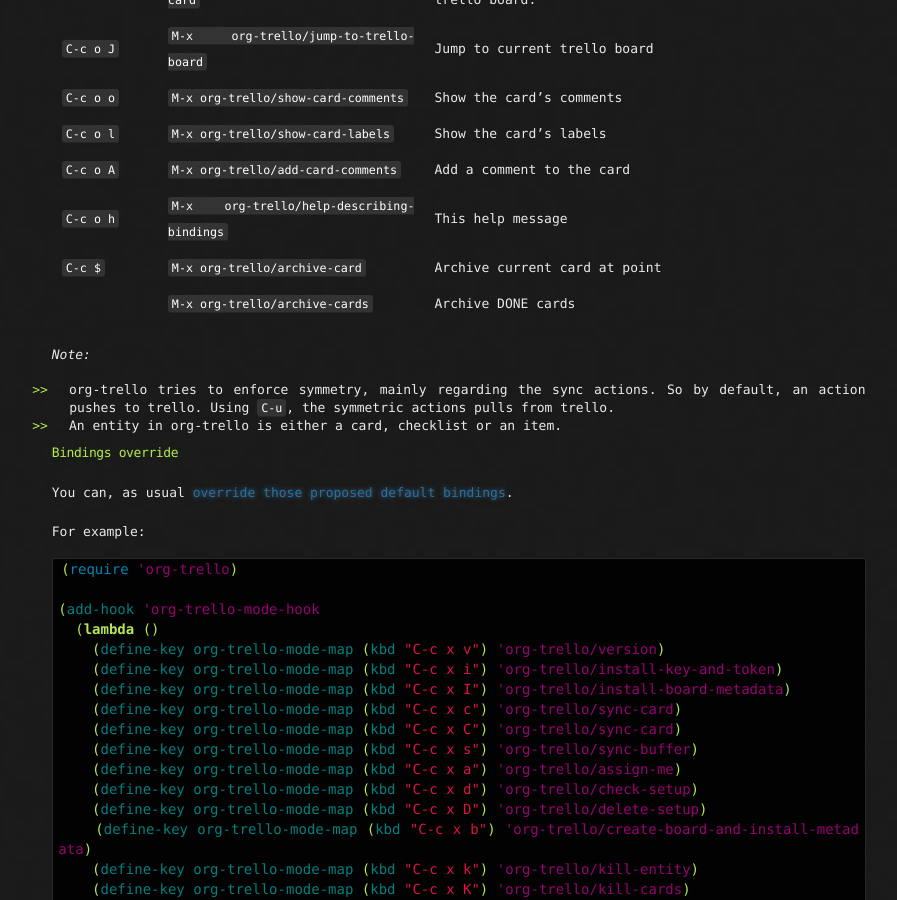
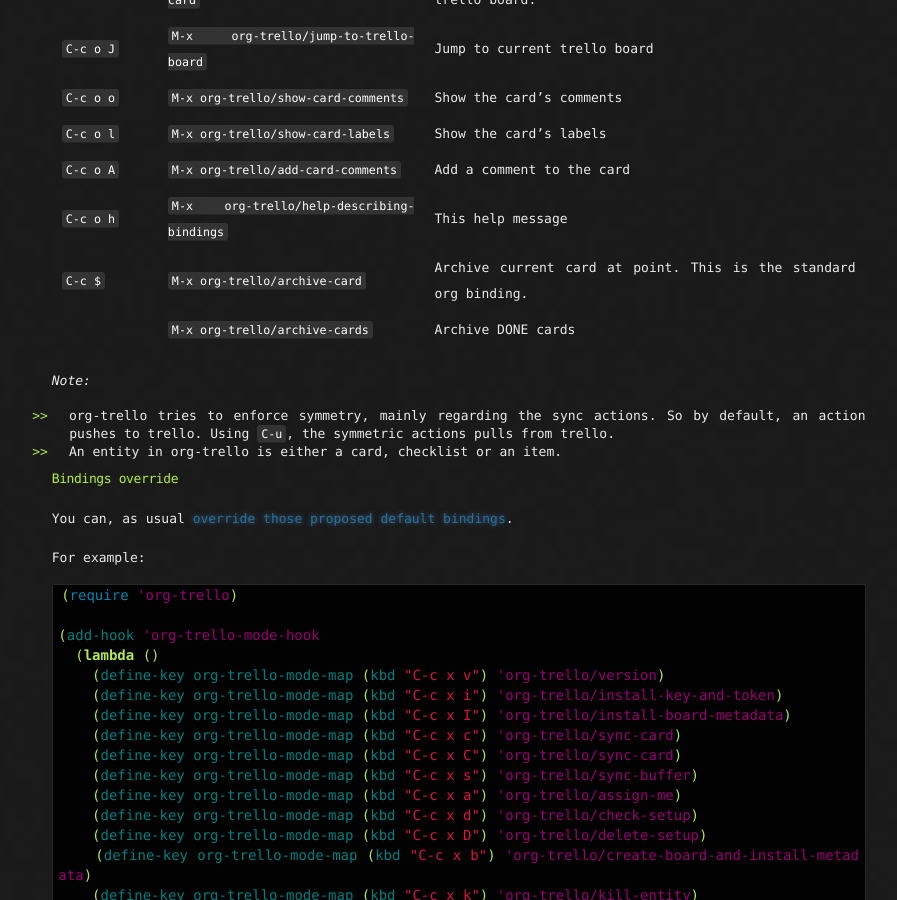
Before and after one commit to org-trello/org-trello.github.io, a Jekyll site: the page built from bindings.md, in a window 1280 px wide and 900 px high, scrolled down 987 px. Shown: the whole window, without its empty margins (197-1094 px from the left). Built offline with Jekyll 4.4.1, drawn with Linux system fonts in a browser that asks for light colours; nearby versions of some CDN libraries; library files that are not in the unit come from our copies; Markdown is read by kramdown in place of the engine named in the settings.

Commit message:
Explicit information about archive card's default binding

```diff
--- a/bindings.md
+++ b/bindings.md
@@ -29,7 +29,7 @@ Keybindings        | Interactive commands
 <kbd>C-c o l</kbd> | <kbd>M-x org-trello/show-card-labels</kbd>                  | Show the card's labels
 <kbd>C-c o A</kbd> | <kbd>M-x org-trello/add-card-comments</kbd>                 | Add a comment to the card
 <kbd>C-c o h</kbd> | <kbd>M-x org-trello/help-describing-bindings</kbd>          | This help message
-<kbd>C-c $</kbd>   | <kbd>M-x org-trello/archive-card</kbd>                      | Archive current card at point
+<kbd>C-c $</kbd>   | <kbd>M-x org-trello/archive-card</kbd>                      | Archive current card at point. This is the standard org binding.
                    | <kbd>M-x org-trello/archive-cards</kbd>                     | Archive DONE cards
 
 *Note:*
```
